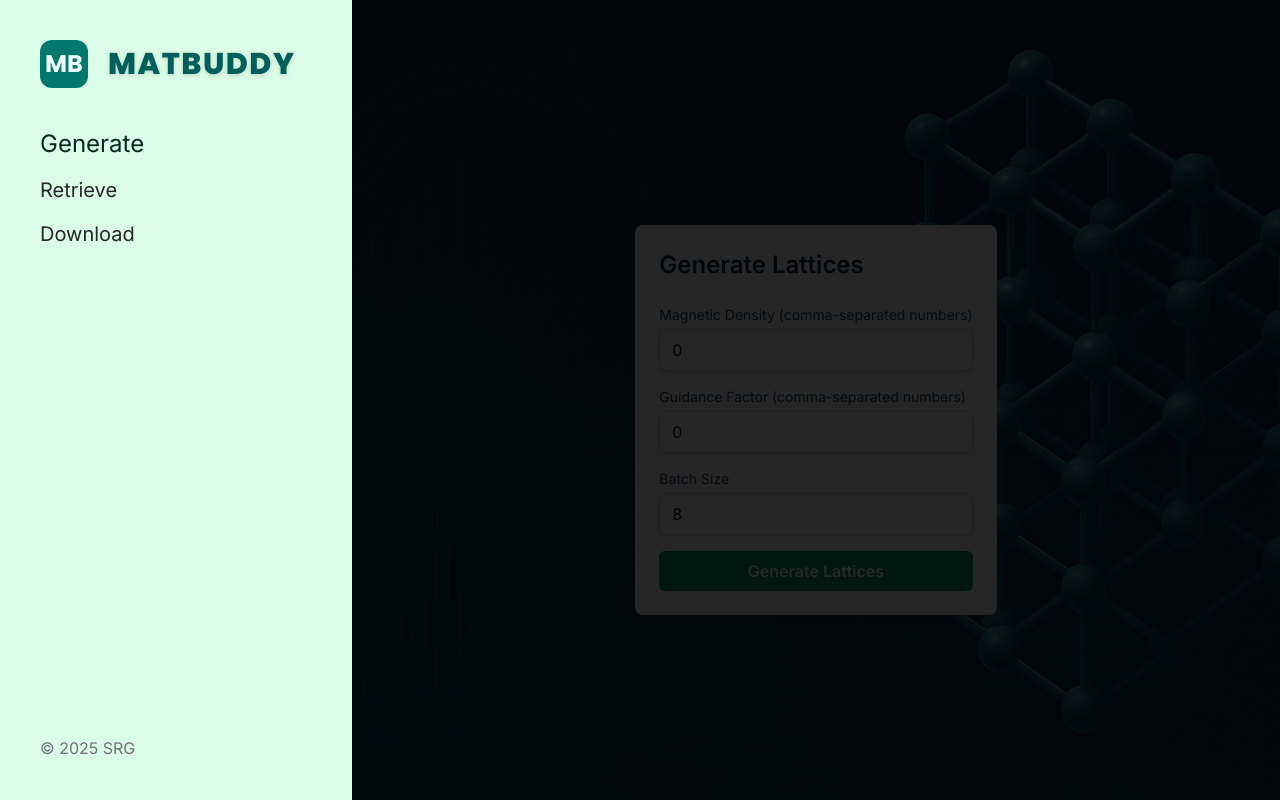
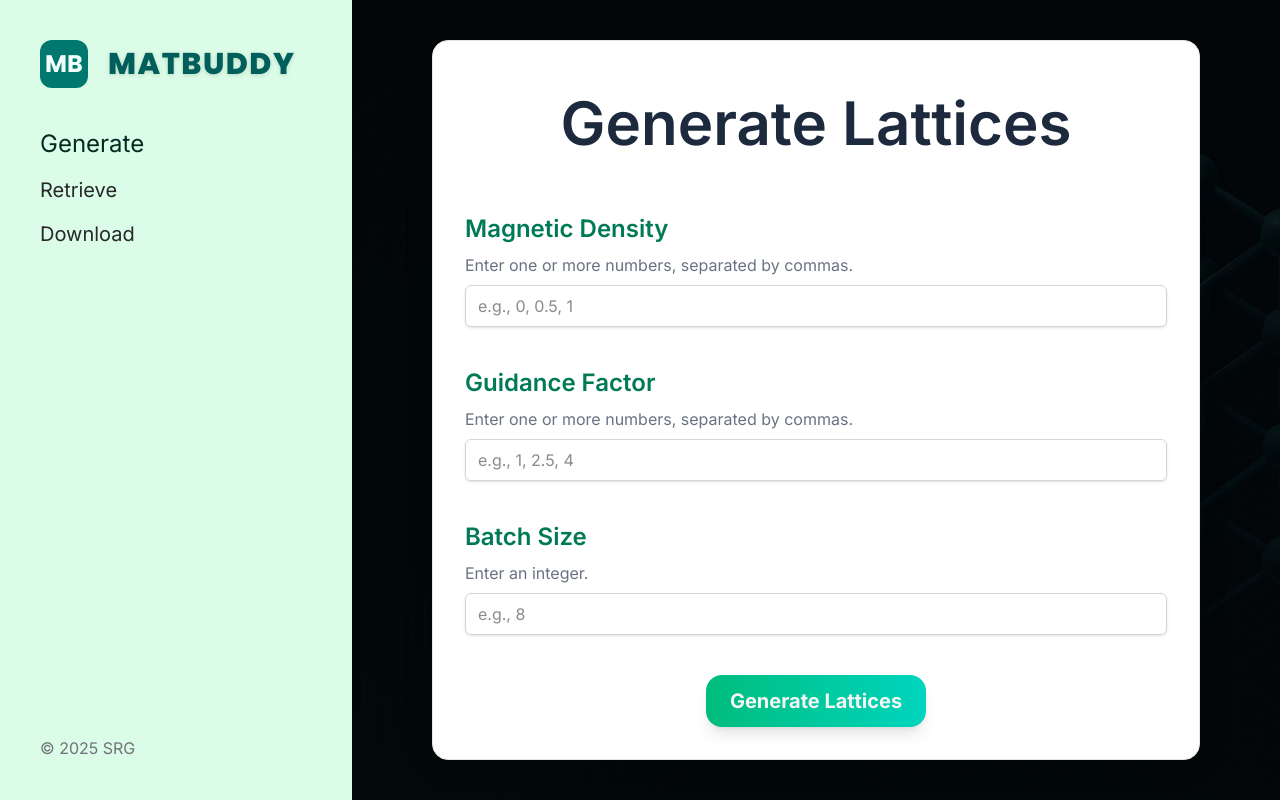
Before and after one commit to xiaodoushabing/mattergen, a React (Vite) app in the folder lisa/mattergen-app/frontend/: page /generate in a window 1280 px wide. Built offline with nearby package versions, Linux system fonts and the light colour scheme.

Commit message:
chore: improve form validation

```diff
--- a/lisa/mattergen-app/frontend/src/components/GenerateLattice.jsx
+++ b/lisa/mattergen-app/frontend/src/components/GenerateLattice.jsx
@@ -2,23 +2,28 @@ import React, {useState} from "react";
 import axios from "axios";
 
 function GenerateLattice () {
-    const [magneticDensityStr, setMagneticDensityStr] = useState("0");
-    const [guidanceFactorStr, setGuidanceFactorStr] = useState("0");
-    const [batchSizeStr, setBatchSizeStr] = useState("8");
+    const [magneticDensityStr, setMagneticDensityStr] = useState("");
+    const [guidanceFactorStr, setGuidanceFactorStr] = useState("");
+    const [batchSizeStr, setBatchSizeStr] = useState("");
 
     const [message, setMessage] = useState('');
     const [error, setError] = useState('');
     const [isLoading, setIsLoading] = useState(false);
 
     //define helper function to parse input strings
-    const parseNumberList = (inputStr) => {
-        if (!inputStr) return [];
-        return inputStr
+    const parseNumberList = (inputStr, fieldName) => {
+        const parsedInput = inputStr
                                 .split(',')
                                 .map(s => s.trim())
                                 .filter(s => s !== '')
-            .map(Number)
-            .filter(n => !isNaN(n));
+                                .map(Number);
+
+        const hasInvalid = parsedInput.some(n => isNaN(n));
+        if (hasInvalid) {
+            setError(`Invalid input in ${fieldName}: All values must be numbers.`);
+            return null;
+        }
+        return parsedInput
     };
 
     const handleSubmit = async (e) => {
@@ -27,24 +32,39 @@ function GenerateLattice () {
         setMessage('');
         setError('');
 
-        const magneticDensity = parseNumberList(magneticDensityStr);
-        const guidanceFactor = parseNumberList(guidanceFactorStr);
+        const magneticDensity = parseNumberList(magneticDensityStr, "Magnetic Density");
+        const guidanceFactor = parseNumberList(guidanceFactorStr, "Guidance Factor");
         const batchSize = parseInt(batchSizeStr, 10);
 
         //validate inputs
-        if (magneticDensity.length === 0) {
-            setError('Magnetic Density is required');
+        if (!magneticDensity) {
+            setIsLoading(false);
+            return;
+        } else if (magneticDensity.length === 0) {
+            setError('Magnetic Density is required.');
+            setIsLoading(false);
+            return;
+        } else if (magneticDensity.some((value) => value < 0)) {
+            setError('Magnetic Density values must be positive numbers.');
             setIsLoading(false);
             return;
         }
-        if (guidanceFactor.length === 0) {
-            setError('Guidance Factor is required');
+
+        if (!guidanceFactor) {
+            setIsLoading(false);
+            return;
+        } else if (guidanceFactor.length === 0) {
+            setError('Guidance Factor is required.');
+            setIsLoading(false);
+            return;
+        } else if (guidanceFactor.some((value) => value < 1)) {
+            setError('Guidance Factor values must be greater than 1.');
             setIsLoading(false);
             return;
         }
 
         if (isNaN(batchSize) || batchSize <= 0) {
-            setError('Batch Size must be a positive whole number');
+            setError('Batch Size must be a positive integer.');
             setIsLoading(false);
             return;
         }
@@ -59,14 +79,14 @@ function GenerateLattice () {
         // Send the request to the backend
         try {
             // Assuming proxy setup for /api, otherwise use full URL e.g., 'http://localhost:8000/lattices'
-            const response = await axios.post('/api/generate-lattice', requestData, {
+            const response = await axios.post('http://localhost:8000/lattices', requestData, {
                 headers: {
                     'Content-Type': 'application/json'
                 }
             });
 
             if (response.status === 202 && response.data) {
-                setMessage(`${response.data.message} ${response.data.details} || ''`);
+                setMessage(`${response.data.message} ${response.data.details || ''}`);
             } else {
                 // Handle unexpected success response
                 setMessage('Request submitted, but received an unexpected response.');
@@ -90,15 +110,23 @@ function GenerateLattice () {
     }
 
     return (
-        <div className="p-6 bg-white rounded-lg shadow-md max-w-lg mx-auto mt-10">
-        <h2 className="text-2xl font-semibold text-gray-800 mb-6">Generate Lattices</h2>
 
-        <form onSubmit={handleSubmit} className="space-y-4">
+        <div className="relative z-10 p-8 bg-white rounded-2xl shadow-[0_4px_30px_rgba(0,0,0,0.1)] border border-stone-200 max-w-3xl w-full mx-auto">
+        <h2 className=" relative z-10 text-6xl font-semibold text-slate-800 mb-15 mt-5 text-center">
+            Generate Lattices
+        </h2>
+
+        <form onSubmit={handleSubmit} className="space-y-10">
             {/* Magnetic Density Input */}
             <div>
-            <label htmlFor="magneticDensity" className="block text-sm font-medium text-gray-700 mb-1">
-                Magnetic Density (comma-separated numbers)
+                <label htmlFor="magneticDensity" className="block text-2xl font-semibold text-emerald-700 mb-2">
+                    Magnetic Density
                 </label>
+                {/* Example input */}
+                <p className="text-md text-gray-500 mb-2">
+                    Enter one or more numbers, separated by commas.
+                </p>
+
                 <input
                     type="text"
                     id="magneticDensity"
@@ -106,21 +134,26 @@ function GenerateLattice () {
                     onChange={(e) => setMagneticDensityStr(e.target.value)}
                     placeholder="e.g., 0, 0.5, 1"
                     className="w-full px-3 py-2 border border-gray-300 rounded-md shadow-sm focus:outline-none focus:ring-emerald-500 focus:border-emerald-500"
-                disabled={isLoading} // Disable input while loading
+                    disabled={isLoading}
                 />
             </div>
 
             {/* Guidance Factor Input */}
             <div>
-            <label htmlFor="guidanceFactor" className="block text-sm font-medium text-gray-700 mb-1">
-                Guidance Factor (comma-separated numbers)
+                <label htmlFor="guidanceFactor" className="block text-2xl font-semibold text-emerald-700 mb-2">
+                    Guidance Factor
                 </label>
+                {/* Example input */}
+                <p className="text-md text-gray-500 mb-2">
+                    Enter one or more numbers, separated by commas.
+                </p>
+
                 <input
                     type="text"
                     id="guidanceFactor"
                     value={guidanceFactorStr}
                     onChange={(e) => setGuidanceFactorStr(e.target.value)}
-                placeholder="e.g., 1, 2, 4"
+                    placeholder="e.g., 1, 2.5, 4"
                     className="w-full px-3 py-2 border border-gray-300 rounded-md shadow-sm focus:outline-none focus:ring-emerald-500 focus:border-emerald-500"
                     disabled={isLoading}
                 />
@@ -128,29 +161,35 @@ function GenerateLattice () {
 
             {/* Batch Size Input */}
             <div>
-            <label htmlFor="batchSize" className="block text-sm font-medium text-gray-700 mb-1">
+                <label htmlFor="batchSize" className="block text-2xl font-semibold text-emerald-700 mb-2">
                     Batch Size
                 </label>
+                {/* Example input */}
+                <p className="text-md text-gray-500 mb-2">
+                    Enter an integer.
+                </p>
+
                 <input
                     type="number"
                     id="batchSize"
                     value={batchSizeStr}
-                onChange={(e) => setBatchSize(parseInt(e.target.value, 10) || 0)} // Parse to integer
-                min="1" // Set minimum value
-                step="1" // Allow only whole numbers
+                    onChange={(e) => setBatchSizeStr(e.target.value)}
+                    placeholder="e.g., 8"
+                    min="8"
+                    step="8"
                     className="w-full px-3 py-2 border border-gray-300 rounded-md shadow-sm focus:outline-none focus:ring-emerald-500 focus:border-emerald-500"
                     disabled={isLoading}
                 />
             </div>
 
             {/* Submit Button */}
-            <div>
+            <div className='flex justify-center'>
                 <button
                     type="submit"
-                className={`w-full px-4 py-2 text-white font-semibold rounded-md transition duration-200 ease-in-out ${
+                    className={`bg-gradient-to-r from-emerald-500 to-teal-400 hover:from-emerald-700 hover:to-teal-600 text-stone-100 font-bold text-xl py-3 px-6 rounded-2xl shadow-lg hover:shadow-xl transition duration-300 ease-in-out ${
                     isLoading
-                    ? 'bg-gray-400 cursor-not-allowed' // Style for loading state
-                    : 'bg-emerald-600 hover:bg-emerald-700' // Normal style
+                        ? 'bg-gray-400 cursor-not-allowed'
+                        : 'bg-teal-800 hover:bg-emerald-700'
                     }`}
                     disabled={isLoading} // Disable button while loading
                 >
@@ -161,12 +200,12 @@ function GenerateLattice () {
 
         {/* Feedback Messages */}
         {message && (
-            <div className="mt-4 p-3 bg-green-100 text-green-800 border border-green-200 rounded-md text-sm">
+            <div className="mt-4 p-3 bg-green-100 text-green-800 border border-green-200 rounded-md text-md">
             {message}
             </div>
         )}
         {error && (
-            <div className="mt-4 p-3 bg-red-100 text-red-800 border border-red-200 rounded-md text-sm">
+            <div className="mt-4 p-3 bg-red-100 text-red-800 border border-red-200 rounded-md text-md">
             {error}
             </div>
         )}
```
Lines whose indentation alone changed are shown as unchanged.
